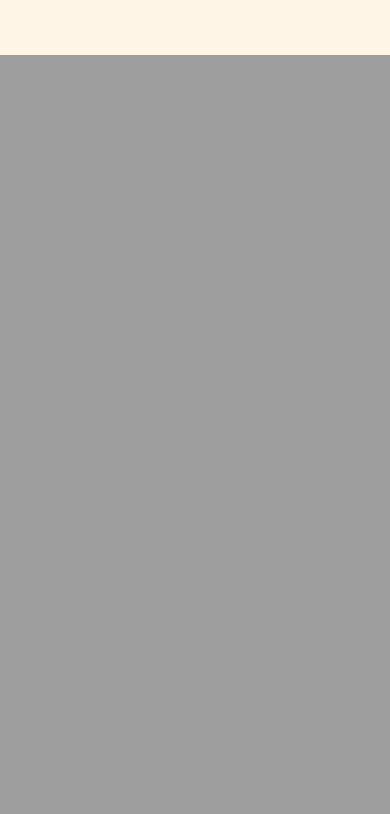
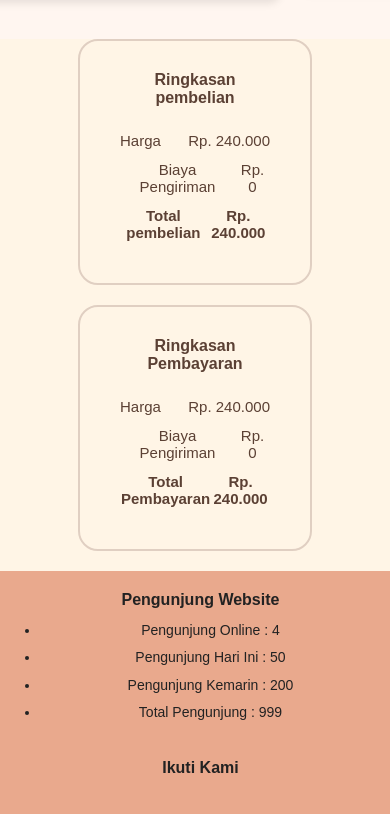
Before and after one commit to ORDIN4RY/RahmatKue-web, a PHP site: page /pesan.php in a window 390 px wide; the page is wider, and only the part inside the window is pictured. Shown: the part 789-1603 px from the top of that part. Before the commit the page ends 844 px from the top of that part, so only its background shows below. Run offline with PHP 8.4, Linux system fonts and the light colour scheme; some web fonts are replaced.

Commit message:
update-cb

```diff
--- a/assets/css/pesan.css
+++ b/assets/css/pesan.css
@@ -10,23 +10,167 @@ body {
   background-color: #fff5e6;
 }
 
-
 .pesanan-section {
+  display: flex;
+  flex-direction: column;
+  align-items: center;
   margin-top: -4rem;
   padding: 40px 50px;
   background: #fff6f0;
   text-align: left;
 }
 .pesanan-section h2 {
-    margin-top: 4rem;
+  margin-right: 580px;
+  margin-top: 4rem;
   font-family: "Abhaya Libre", serif;
   font-size: 30px;
 }
 .pesanan-section iframe {
-    margin-top: 10px;
-  width: 600px;
+  margin-top: 10px;
+  width: 660px;
   height: 340px;
   border: none;
   border-radius: 10px;
   box-shadow: 0 4px 8px rgba(0, 0, 0, 0.1);
 }
+
+.header-pesanan {
+  display: flex;
+  justify-content: center;
+}
+
+.card {
+  margin-left: 20px;
+  background: #ffe9dd;
+  padding: 30px;
+  border-radius: 12px;
+  width: 470px;
+  position: relative;
+  box-shadow: 0 4px 12px rgba(0, 0, 0, 0.1);
+}
+
+/* Dekorasi bentuk */
+/* .card::before, .card::after {
+      content: "";
+      position: absolute;
+      background: #c49b89;
+      border-radius: 50%;
+      z-index: 0;
+    } */
+
+.card::before {
+  width: 150px;
+  height: 150px;
+  top: -40px;
+  right: -40px;
+}
+.card::after {
+  width: 100px;
+  height: 100px;
+  bottom: -30px;
+  left: -30px;
+}
+
+.header {
+  display: flex;
+  align-items: center;
+  margin-bottom: 20px;
+  position: relative;
+  z-index: 1;
+}
+.header img {
+  width: 50px;
+  height: 50px;
+  margin-right: 10px;
+  border-radius: 50%;
+}
+.header h1 {
+  font-size: 20px;
+  margin: 0;
+}
+.header p {
+  font-size: 12px;
+  margin: 0;
+  color: #666;
+}
+
+.form-group {
+  margin-bottom: 15px;
+  position: relative;
+  z-index: 1;
+}
+input,
+textarea {
+  width: 100%;
+  padding: 12px;
+  border: none;
+  border-radius: 6px;
+  background: #fff7f3;
+  font-size: 14px;
+  outline: none;
+  box-sizing: border-box;
+}
+textarea {
+  resize: none;
+  height: 80px;
+}
+
+.card-pembelian {
+  border: 2px solid #e0cfc2;
+  border-radius: 20px;
+  padding: 30px 40px;
+  width: 60%;
+  background: #fff5e6;
+  text-align: center;
+  margin-bottom: 20px;
+}
+
+.card-pembelian h3 {
+  margin-top: 0;
+  margin-bottom: 25px;
+  font-size: 16px;
+  color: #5b4034;
+}
+
+.row-pembelian {
+  display: flex;
+  justify-content: space-between;
+  margin: 12px 0;
+  font-size: 15px;
+  color: #5b4034;
+}
+
+.row-pembelian strong {
+  font-weight: 600;
+}
+
+
+
+.card-pembayaran {
+  border: 2px solid #e0cfc2;
+  border-radius: 20px;
+  padding: 30px 40px;
+  width: 60%;
+  background: #fff5e6;
+  text-align: center;
+  margin-bottom: 20px;
+}
+
+.card-pembayaran h3 {
+  margin-top: 0;
+  margin-bottom: 25px;
+  font-size: 16px;
+  color: #5b4034;
+}
+
+.row-pembayaran {
+  display: flex;
+  justify-content: space-between;
+  margin: 12px 0;
+  font-size: 15px;
+  color: #5b4034;
+}
+
+.row-pembayaran strong {
+  font-weight: 600;
+}
--- a/component/navbar.php
+++ b/component/navbar.php
@@ -19,7 +19,7 @@
         <a href="index.php" class="<?= ($current_page == 'index.php') ? 'active' : '' ?>">Beranda</a>
         <a href="produk.php" class="<?= ($current_page == 'produk.php') ? 'active' : '' ?>">Produk</a>
         <a href="pesan.php" class="<?= ($current_page == 'pesan.php') ? 'active' : '' ?>">Pesanan</a>
-        <a href="login.php" class="<?= ($current_page == 'login.php') ? 'active' : '' ?>">Login</a>
+        <a href="auth/login.php">Login</a>
     </div>
 
     <script>
--- a/index.php
+++ b/index.php
@@ -14,7 +14,6 @@
 
 <body>
     </head>
-<!--hy-->
     <body>
 
         <?php include 'component/navbar.php'; ?>
@@ -23,7 +22,7 @@
         <section class="header">
             <img src="./assets/img/bg-header.png" alt="">
             <div class="header-text">
-                <h1>Rahmat Tahalu asik</h1>
+                <h1>Rahmat Kue</h1>
                 <p>
                     dolor sit amet, consectetur adipiscing elit. Vivamus at sapien velit.
                     Sed ultrices vulputatemi in mollis. Integer pulvinar quam at tortor facilisis varius <br>
--- a/pesan.php
+++ b/pesan.php
@@ -7,6 +7,7 @@
     <title>Rahmat Kue</title>
     <link rel="icon" type="image/x-icon" href="assets/img/icon.png">
     <link rel="stylesheet" href="assets/css/pesan.css">
+    <!-- <link href="https://cdn.jsdelivr.net/npm/bootstrap@5.0.2/dist/css/bootstrap.min.css" rel="stylesheet" integrity="sha384-EVSTQN3/azprG1Anm3QDgpJLIm9Nao0Yz1ztcQTwFspd3yD65VohhpuuCOmLASjC" crossorigin="anonymous"> -->
 </head>
 
 <body>
@@ -14,8 +15,73 @@
 
     <section class="pesanan-section">
         <h2>Rahmat Kue, Tanggul Kulon, Tanggul, Jember</h2>
-        <iframe src="https://www.google.com/maps/embed?pb=!1m18!1m12!1m3!1d3949.3863001854224!2d113.44283507362647!3d-8.16377879186698!2m3!1f0!2f0!3f0!3m2!1i1024!2i768!4f13.1!3m3!1m2!1s0x2dd68b2108ccc677%3A0x72818aefbb066be9!2sRAHMAT%20KUE!5e0!3m2!1sid!2sid!4v1759152354699!5m2!1sid!2sid" width="200" height="150" style="border:0;" allowfullscreen="" loading="lazy" referrerpolicy="no-referrer-when-downgrade"></iframe>
+        <div class="header-pesanan">
+            <iframe src="https://www.google.com/maps/embed?pb=!1m18!1m12!1m3!1d3949.3863001854224!2d113.44283507362647!3d-8.16377879186698!2m3!1f0!2f0!3f0!3m2!1i1024!2i768!4f13.1!3m3!1m2!1s0x2dd68b2108ccc677%3A0x72818aefbb066be9!2sRAHMAT%20KUE!5e0!3m2!1sid!2sid!4v1759152354699!5m2!1sid!2sid" width="200" height="150" style="border:0;" allowfullscreen="" loading="lazy" referrerpolicy="no-referrer-when-downgrade"></iframe>
+            <form action="" method="">
+                <div class="card">
+                    <div class="header">
+                        <img src="https://cdn-icons-png.flaticon.com/512/2972/2972185.png" alt="icon">
+                        <div>
+                            <h1>Pengantaran</h1>
+                            <p>Estimasi pengantaran dalam 20 menit</p>
+                        </div>
+                    </div>
+                    <div class="form-group">
+                        <input type="text" placeholder="Nama Penerima">
+                    </div>
+                    <div class="form-group">
+                        <input type="text" placeholder="Alamat Penerima">
+                    </div>
+                    <div class="form-group">
+                        <textarea placeholder="Detail Alamat"></textarea>
+                    </div>
+                </div>
+            </form>
+        </div>
     </section>
+
+    <section class="pembelian">
+        <center>
+            <div class="card-pembelian">
+                <h3>Ringkasan pembelian</h3>
+                <div class="row-pembelian">
+                    <span>Harga</span>
+                    <span>Rp. 240.000</span>
+                </div>
+                <div class="row-pembelian">
+                    <span>Biaya Pengiriman</span>
+                    <span>Rp. 0</span>
+                </div>
+                <div class="row-pembelian">
+                    <strong>Total pembelian</strong>
+                    <strong>Rp. 240.000</strong>
+                </div>
+            </div>
+        </center>
+    </section>
+
+    <section class="ringkasan-pembayaran">
+        <center>
+            <div class="card-pembayaran">
+                <h3>Ringkasan Pembayaran</h3>
+                <div class="row-pembayaran">
+                    <span>Harga</span>
+                    <span>Rp. 240.000</span>
+                </div>
+                <div class="row-pembayaran">
+                    <span>Biaya Pengiriman</span>
+                    <span>Rp. 0</span>
+                </div>
+                <div class="row-pembayaran">
+                    <strong>Total Pembayaran</strong>
+                    <strong>Rp. 240.000</strong>
+                </div>
+            </div>
+        </center>
+    </section>
+
+    <?php include 'component/footer.php'; ?>
+
 </body>
 
 </html>
```
Also changed, not shown: assets/css/beranda.css (+13 -14 lines), auth/koneksi.php (added, +12 -0 lines), auth/login.php (added, +40 -0 lines), auth/register.php (added, +42 -0 lines), pages/admin/dashboard-admin.php (added, +7 -0 lines), pages/user/dashboard-user.php (added, +7 -0 lines), login.php (deleted), pages/admin/dashboard.php (deleted), register.php (deleted).
